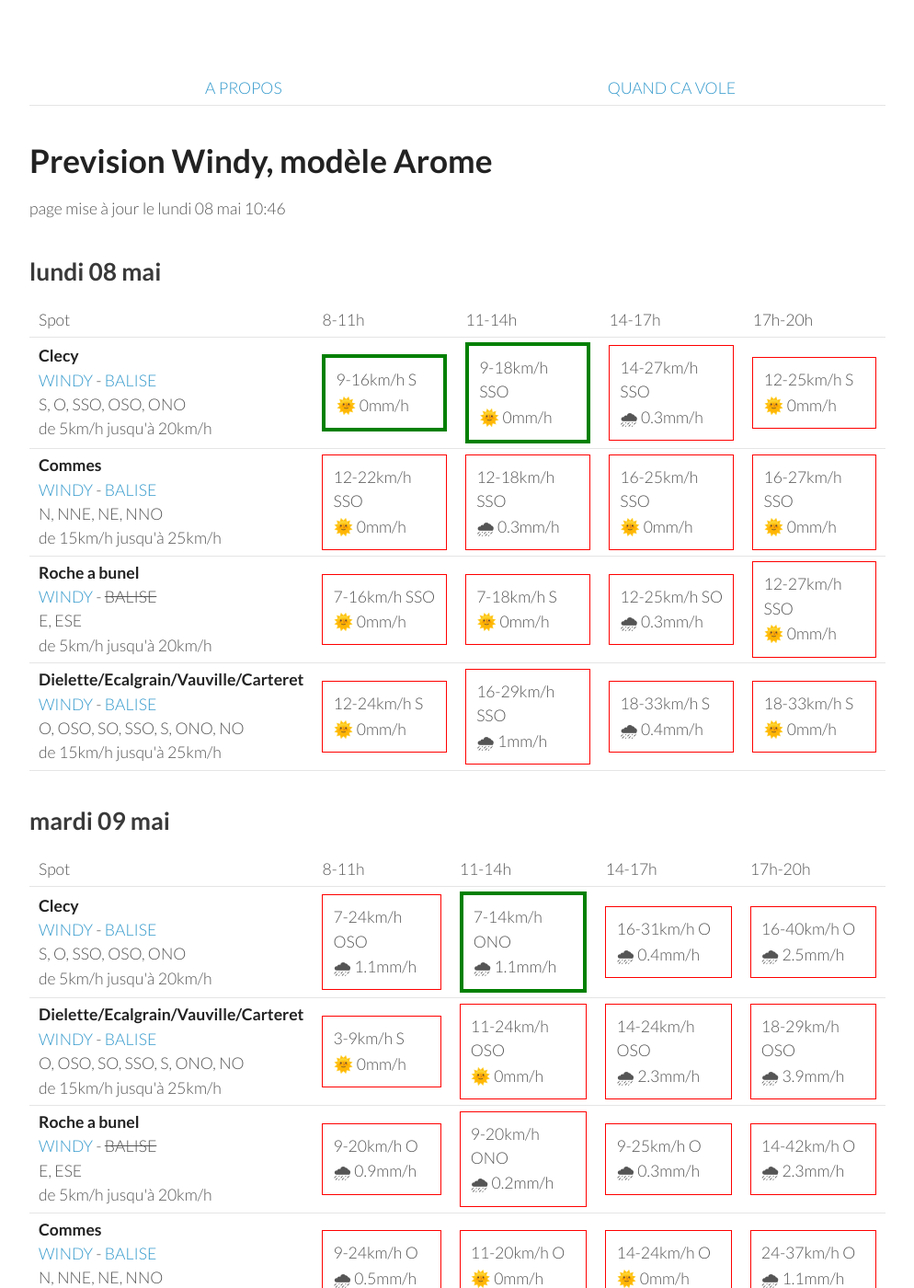
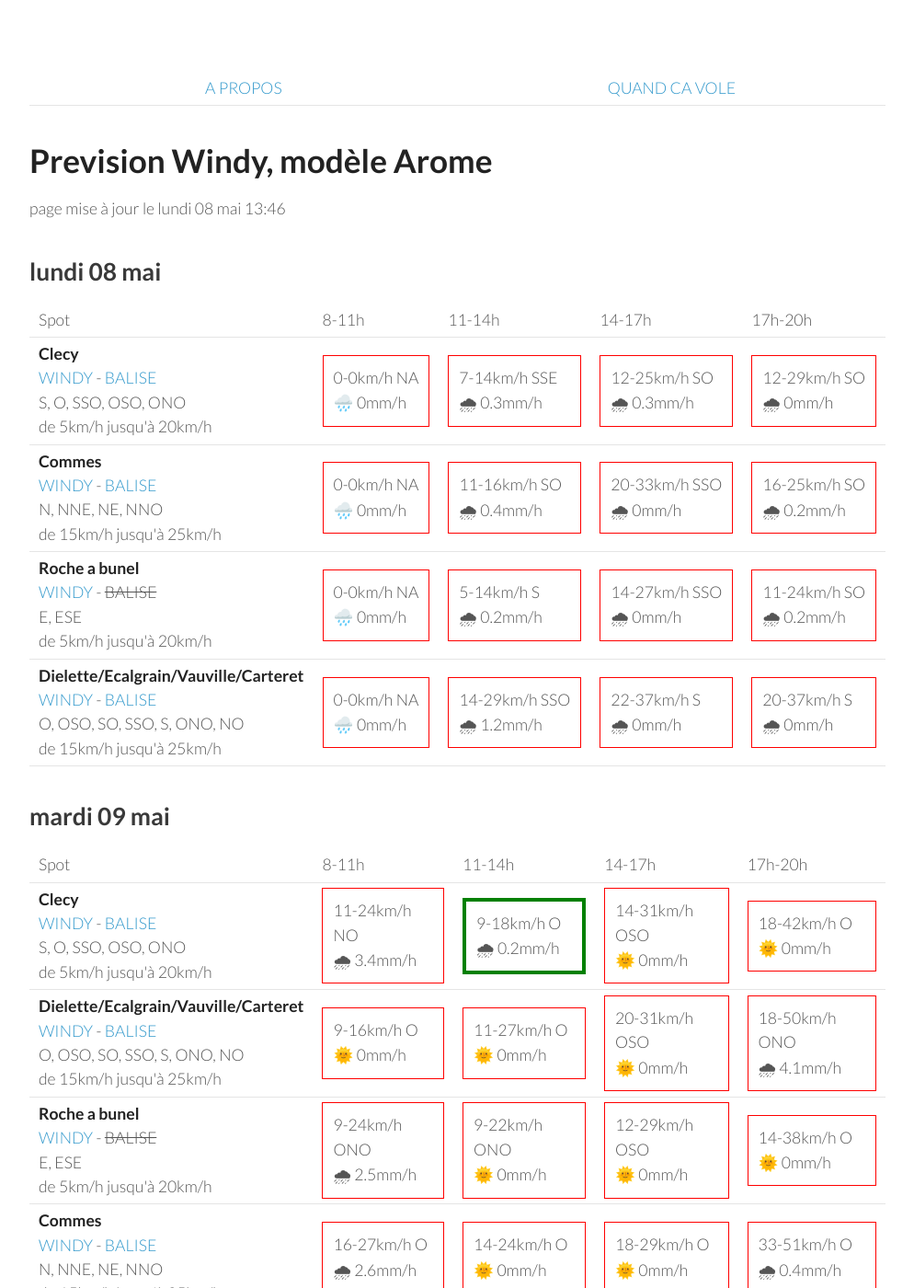
Before and after one commit to parapente-dans-le-nord/parapente-dans-le-nord.github.io, a Jekyll site: the page built from normandie.markdown, in a window 1280 px wide and 1400 px high. Shown: the whole window at 92% size, without its empty margins (26-1020 px from the left). Built offline with Jekyll 4.4.1, drawn with Linux system fonts in a browser that asks for light colours; some of the changed text lies outside the part shown.

Commit message:
update index.markdown

```diff
--- a/normandie.markdown
+++ b/normandie.markdown
@@ -7,7 +7,7 @@ title:  "Tous les spots"
 {: .links}
 
 # Prevision Windy, modèle Arome
-page mise à jour le lundi 08 mai 10:46
+page mise à jour le lundi 08 mai 13:46
 
 ## lundi 08 mai
 
@@ -24,41 +24,37 @@ page mise à jour le lundi 08 mai 10:46
 <tr>
         <td><strong>Clecy</strong><br><a href="https://windy.com/48.929/-0.470?48.516,-0.470,8">WINDY</a> - <span class=""><a href="http://www.balisemeteo.com/balise.php?idBalise=122">BALISE</a> </span><br> <span class="vent-favorable">S, O, SSO, OSO, ONO</span><br><span class="force-vent">de 5km/h jusqu'à 20km/h</span> </td>
 
-            <td><div class="flyable"><p>9-16km/h S</p><p>🌞 0mm/h</p></div></td>
-            <td><div class="flyable"><p>9-18km/h SSO</p><p>🌞 0mm/h</p></div></td>
-            <td><div class="not-flyable"><p>14-27km/h SSO</p><p>🌧 0.3mm/h</p></div></td>
-            <td><div class="not-flyable"><p>12-25km/h S</p><p>🌞 0mm/h</p></div></td>
-
+            <td><div class="not-flyable"><p>0-0km/h NA</p><p>🌧️ 0mm/h</p></div></td>
+            <td><div class="not-flyable"><p>7-14km/h SSE</p><p>🌧 0.3mm/h</p></div></td>
+            <td><div class="not-flyable"><p>12-25km/h SO</p><p>🌧 0.3mm/h</p></div></td>
+            <td><div class="not-flyable"><p>12-29km/h SO</p><p>🌧 0mm/h</p></div></td>
 
     </tr>
 <tr>
         <td><strong>Commes</strong><br><a href="https://windy.com/49.346/-0.726?48.936,-0.726,8">WINDY</a> - <span class=""><a href="http://www.balisemeteo.com/balise.php?idBalise=158">BALISE</a> </span><br> <span class="vent-favorable">N, NNE, NE, NNO</span><br><span class="force-vent">de 15km/h jusqu'à 25km/h</span> </td>
 
-            <td><div class="not-flyable"><p>12-22km/h SSO</p><p>🌞 0mm/h</p></div></td>
-            <td><div class="not-flyable"><p>12-18km/h SSO</p><p>🌧 0.3mm/h</p></div></td>
-            <td><div class="not-flyable"><p>16-25km/h SSO</p><p>🌞 0mm/h</p></div></td>
-            <td><div class="not-flyable"><p>16-27km/h SSO</p><p>🌞 0mm/h</p></div></td>
-
+            <td><div class="not-flyable"><p>0-0km/h NA</p><p>🌧️ 0mm/h</p></div></td>
+            <td><div class="not-flyable"><p>11-16km/h SO</p><p>🌧 0.4mm/h</p></div></td>
+            <td><div class="not-flyable"><p>20-33km/h SSO</p><p>🌧 0mm/h</p></div></td>
+            <td><div class="not-flyable"><p>16-25km/h SO</p><p>🌧 0.2mm/h</p></div></td>
 
     </tr>
 <tr>
         <td><strong>Roche a bunel</strong><br><a href="https://windy.com/48.993/-0.499?48.580,-0.499,8">WINDY</a> - <span class="no-balise"> BALISE </span><br> <span class="vent-favorable">E, ESE</span><br><span class="force-vent">de 5km/h jusqu'à 20km/h</span> </td>
 
-            <td><div class="not-flyable"><p>7-16km/h SSO</p><p>🌞 0mm/h</p></div></td>
-            <td><div class="not-flyable"><p>7-18km/h S</p><p>🌞 0mm/h</p></div></td>
-            <td><div class="not-flyable"><p>12-25km/h SO</p><p>🌧 0.3mm/h</p></div></td>
-            <td><div class="not-flyable"><p>12-27km/h SSO</p><p>🌞 0mm/h</p></div></td>
-
+            <td><div class="not-flyable"><p>0-0km/h NA</p><p>🌧️ 0mm/h</p></div></td>
+            <td><div class="not-flyable"><p>5-14km/h S</p><p>🌧 0.2mm/h</p></div></td>
+            <td><div class="not-flyable"><p>14-27km/h SSO</p><p>🌧 0mm/h</p></div></td>
+            <td><div class="not-flyable"><p>11-24km/h SO</p><p>🌧 0.2mm/h</p></div></td>
 
     </tr>
 <tr>
         <td><strong>Dielette/Ecalgrain/Vauville/Carteret</strong><br><a href="https://windy.com/49.650/-1.856?49.243,-1.856,8">WINDY</a> - <span class=""><a href="http://www.balisemeteo.com/balise.php?idBalise=81">BALISE</a> </span><br> <span class="vent-favorable">O, OSO, SO, SSO, S, ONO, NO</span><br><span class="force-vent">de 15km/h jusqu'à 25km/h</span> </td>
 
-            <td><div class="not-flyable"><p>12-24km/h S</p><p>🌞 0mm/h</p></div></td>
-            <td><div class="not-flyable"><p>16-29km/h SSO</p><p>🌧 1mm/h</p></div></td>
-            <td><div class="not-flyable"><p>18-33km/h S</p><p>🌧 0.4mm/h</p></div></td>
-            <td><div class="not-flyable"><p>18-33km/h S</p><p>🌞 0mm/h</p></div></td>
-
+            <td><div class="not-flyable"><p>0-0km/h NA</p><p>🌧️ 0mm/h</p></div></td>
+            <td><div class="not-flyable"><p>14-29km/h SSO</p><p>🌧 1.2mm/h</p></div></td>
+            <td><div class="not-flyable"><p>22-37km/h S</p><p>🌧 0mm/h</p></div></td>
+            <td><div class="not-flyable"><p>20-37km/h S</p><p>🌧 0mm/h</p></div></td>
 
     </tr>
 
@@ -80,40 +76,40 @@ page mise à jour le lundi 08 mai 10:46
 <tr>
         <td><strong>Clecy</strong><br><a href="https://windy.com/48.929/-0.470?48.516,-0.470,8">WINDY</a> - <span class=""><a href="http://www.balisemeteo.com/balise.php?idBalise=122">BALISE</a> </span><br> <span class="vent-favorable">S, O, SSO, OSO, ONO</span><br><span class="force-vent">de 5km/h jusqu'à 20km/h</span> </td>
 
-            <td><div class="not-flyable"><p>7-24km/h OSO</p><p>🌧 1.1mm/h</p></div></td>
-            <td><div class="flyable"><p>7-14km/h ONO</p><p>🌧 1.1mm/h</p></div></td>
-            <td><div class="not-flyable"><p>16-31km/h O</p><p>🌧 0.4mm/h</p></div></td>
-            <td><div class="not-flyable"><p>16-40km/h O</p><p>🌧 2.5mm/h</p></div></td>
+            <td><div class="not-flyable"><p>11-24km/h NO</p><p>🌧 3.4mm/h</p></div></td>
+            <td><div class="flyable"><p>9-18km/h O</p><p>🌧 0.2mm/h</p></div></td>
+            <td><div class="not-flyable"><p>14-31km/h OSO</p><p>🌞 0mm/h</p></div></td>
+            <td><div class="not-flyable"><p>18-42km/h O</p><p>🌞 0mm/h</p></div></td>
 
 
     </tr>
 <tr>
         <td><strong>Dielette/Ecalgrain/Vauville/Carteret</strong><br><a href="https://windy.com/49.650/-1.856?49.243,-1.856,8">WINDY</a> - <span class=""><a href="http://www.balisemeteo.com/balise.php?idBalise=81">BALISE</a> </span><br> <span class="vent-favorable">O, OSO, SO, SSO, S, ONO, NO</span><br><span class="force-vent">de 15km/h jusqu'à 25km/h</span> </td>
 
-            <td><div class="not-flyable"><p>3-9km/h S</p><p>🌞 0mm/h</p></div></td>
-            <td><div class="not-flyable"><p>11-24km/h OSO</p><p>🌞 0mm/h</p></div></td>
-            <td><div class="not-flyable"><p>14-24km/h OSO</p><p>🌧 2.3mm/h</p></div></td>
-            <td><div class="not-flyable"><p>18-29km/h OSO</p><p>🌧 3.9mm/h</p></div></td>
+            <td><div class="not-flyable"><p>9-16km/h O</p><p>🌞 0mm/h</p></div></td>
+            <td><div class="not-flyable"><p>11-27km/h O</p><p>🌞 0mm/h</p></div></td>
+            <td><div class="not-flyable"><p>20-31km/h OSO</p><p>🌞 0mm/h</p></div></td>
+            <td><div class="not-flyable"><p>18-50km/h ONO</p><p>🌧 4.1mm/h</p></div></td>
 
 
     </tr>
 <tr>
         <td><strong>Roche a bunel</strong><br><a href="https://windy.com/48.993/-0.499?48.580,-0.499,8">WINDY</a> - <span class="no-balise"> BALISE </span><br> <span class="vent-favorable">E, ESE</span><br><span class="force-vent">de 5km/h jusqu'à 20km/h</span> </td>
 
-            <td><div class="not-flyable"><p>9-20km/h O</p><p>🌧 0.9mm/h</p></div></td>
-            <td><div class="not-flyable"><p>9-20km/h ONO</p><p>🌧 0.2mm/h</p></div></td>
-            <td><div class="not-flyable"><p>9-25km/h O</p><p>🌧 0.3mm/h</p></div></td>
-            <td><div class="not-flyable"><p>14-42km/h O</p><p>🌧 2.3mm/h</p></div></td>
+            <td><div class="not-flyable"><p>9-24km/h ONO</p><p>🌧 2.5mm/h</p></div></td>
+            <td><div class="not-flyable"><p>9-22km/h ONO</p><p>🌞 0mm/h</p></div></td>
+            <td><div class="not-flyable"><p>12-29km/h OSO</p><p>🌞 0mm/h</p></div></td>
+            <td><div class="not-flyable"><p>14-38km/h O</p><p>🌞 0mm/h</p></div></td>
 
 
     </tr>
 <tr>
         <td><strong>Commes</strong><br><a href="https://windy.com/49.346/-0.726?48.936,-0.726,8">WINDY</a> - <span class=""><a href="http://www.balisemeteo.com/balise.php?idBalise=158">BALISE</a> </span><br> <span class="vent-favorable">N, NNE, NE, NNO</span><br><span class="force-vent">de 15km/h jusqu'à 25km/h</span> </td>
 
-            <td><div class="not-flyable"><p>9-24km/h O</p><p>🌧 0.5mm/h</p></div></td>
-            <td><div class="not-flyable"><p>11-20km/h O</p><p>🌞 0mm/h</p></div></td>
+            <td><div class="not-flyable"><p>16-27km/h O</p><p>🌧 2.6mm/h</p></div></td>
             <td><div class="not-flyable"><p>14-24km/h O</p><p>🌞 0mm/h</p></div></td>
-            <td><div class="not-flyable"><p>24-37km/h O</p><p>🌧 1.1mm/h</p></div></td>
+            <td><div class="not-flyable"><p>18-29km/h O</p><p>🌞 0mm/h</p></div></td>
+            <td><div class="not-flyable"><p>33-51km/h O</p><p>🌧 0.4mm/h</p></div></td>
 
 
     </tr>
@@ -144,22 +140,22 @@ page mise à jour le lundi 08 mai 10:46
 
     </tr>
 <tr>
-        <td><strong>Clecy</strong><br><a href="https://windy.com/48.929/-0.470?48.516,-0.470,8">WINDY</a> - <span class=""><a href="http://www.balisemeteo.com/balise.php?idBalise=122">BALISE</a> </span><br> <span class="vent-favorable">S, O, SSO, OSO, ONO</span><br><span class="force-vent">de 5km/h jusqu'à 20km/h</span> </td>
-
-            <td><div class="not-flyable"><p>20-40km/h O</p><p>🌧 0.4mm/h</p></div></td>
-            <td><div class="not-flyable"><p>20-46km/h O</p><p>🌧 0.8mm/h</p></div></td>
-            <td><div class="not-flyable"><p>20-48km/h O</p><p>🌧 0.2mm/h</p></div></td>
-            <td><div class="not-flyable"><p>20-46km/h O</p><p>🌧 0.4mm/h</p></div></td>
-
-
-    </tr>
-<tr>
         <td><strong>Commes</strong><br><a href="https://windy.com/49.346/-0.726?48.936,-0.726,8">WINDY</a> - <span class=""><a href="http://www.balisemeteo.com/balise.php?idBalise=158">BALISE</a> </span><br> <span class="vent-favorable">N, NNE, NE, NNO</span><br><span class="force-vent">de 15km/h jusqu'à 25km/h</span> </td>
 
             <td><div class="not-flyable"><p>24-40km/h O</p><p>🌧 0.2mm/h</p></div></td>
             <td><div class="not-flyable"><p>20-40km/h ONO</p><p>🌧 4.9mm/h</p></div></td>
             <td><div class="not-flyable"><p>20-35km/h O</p><p>🌧 6mm/h</p></div></td>
             <td><div class="not-flyable"><p>24-40km/h O</p><p>🌧 1.3mm/h</p></div></td>
+
+
+    </tr>
+<tr>
+        <td><strong>Clecy</strong><br><a href="https://windy.com/48.929/-0.470?48.516,-0.470,8">WINDY</a> - <span class=""><a href="http://www.balisemeteo.com/balise.php?idBalise=122">BALISE</a> </span><br> <span class="vent-favorable">S, O, SSO, OSO, ONO</span><br><span class="force-vent">de 5km/h jusqu'à 20km/h</span> </td>
+
+            <td><div class="not-flyable"><p>18-37km/h O</p><p>🌧 0.4mm/h</p></div></td>
+            <td><div class="not-flyable"><p>18-44km/h O</p><p>🌧 1.3mm/h</p></div></td>
+            <td><div class="not-flyable"><p>18-46km/h O</p><p>🌧 1.2mm/h</p></div></td>
+            <td><div class="not-flyable"><p>20-46km/h O</p><p>🌧 0.4mm/h</p></div></td>
 
 
     </tr>
@@ -200,22 +196,22 @@ page mise à jour le lundi 08 mai 10:46
 
     </tr>
 <tr>
-        <td><strong>Clecy</strong><br><a href="https://windy.com/48.929/-0.470?48.516,-0.470,8">WINDY</a> - <span class=""><a href="http://www.balisemeteo.com/balise.php?idBalise=122">BALISE</a> </span><br> <span class="vent-favorable">S, O, SSO, OSO, ONO</span><br><span class="force-vent">de 5km/h jusqu'à 20km/h</span> </td>
-
-            <td><div class="not-flyable"><p>12-25km/h OSO</p><p>🌞 0mm/h</p></div></td>
-            <td><div class="not-flyable"><p>12-29km/h SO</p><p>🌞 0mm/h</p></div></td>
-            <td><div class="not-flyable"><p>9-25km/h OSO</p><p>🌧 0.2mm/h</p></div></td>
-            <td><div class="not-flyable"><p>5-22km/h OSO</p><p>🌧 0.5mm/h</p></div></td>
-
-
-    </tr>
-<tr>
         <td><strong>Commes</strong><br><a href="https://windy.com/49.346/-0.726?48.936,-0.726,8">WINDY</a> - <span class=""><a href="http://www.balisemeteo.com/balise.php?idBalise=158">BALISE</a> </span><br> <span class="vent-favorable">N, NNE, NE, NNO</span><br><span class="force-vent">de 15km/h jusqu'à 25km/h</span> </td>
 
             <td><div class="not-flyable"><p>18-29km/h OSO</p><p>🌞 0mm/h</p></div></td>
             <td><div class="not-flyable"><p>18-31km/h OSO</p><p>🌞 0mm/h</p></div></td>
             <td><div class="not-flyable"><p>16-31km/h OSO</p><p>🌧 1.1mm/h</p></div></td>
             <td><div class="not-flyable"><p>11-27km/h ONO</p><p>🌧 2.4mm/h</p></div></td>
+
+
+    </tr>
+<tr>
+        <td><strong>Clecy</strong><br><a href="https://windy.com/48.929/-0.470?48.516,-0.470,8">WINDY</a> - <span class=""><a href="http://www.balisemeteo.com/balise.php?idBalise=122">BALISE</a> </span><br> <span class="vent-favorable">S, O, SSO, OSO, ONO</span><br><span class="force-vent">de 5km/h jusqu'à 20km/h</span> </td>
+
+            <td><div class="not-flyable"><p>14-27km/h OSO</p><p>🌞 0mm/h</p></div></td>
+            <td><div class="not-flyable"><p>12-33km/h OSO</p><p>🌞 0mm/h</p></div></td>
+            <td><div class="not-flyable"><p>11-29km/h OSO</p><p>🌧 1.2mm/h</p></div></td>
+            <td><div class="not-flyable"><p>11-27km/h ONO</p><p>🌧 0.5mm/h</p></div></td>
 
 
     </tr>
@@ -268,10 +264,10 @@ page mise à jour le lundi 08 mai 10:46
 <tr>
         <td><strong>Clecy</strong><br><a href="https://windy.com/48.929/-0.470?48.516,-0.470,8">WINDY</a> - <span class=""><a href="http://www.balisemeteo.com/balise.php?idBalise=122">BALISE</a> </span><br> <span class="vent-favorable">S, O, SSO, OSO, ONO</span><br><span class="force-vent">de 5km/h jusqu'à 20km/h</span> </td>
 
-            <td><div class="not-flyable"><p>9-18km/h NNE</p><p>🌞 0mm/h</p></div></td>
-            <td><div class="not-flyable"><p>12-29km/h NNE</p><p>🌞 0mm/h</p></div></td>
-            <td><div class="not-flyable"><p>18-40km/h NNE</p><p>🌧 0.4mm/h</p></div></td>
-            <td><div class="not-flyable"><p>22-46km/h NNE</p><p>🌞 0mm/h</p></div></td>
+            <td><div class="not-flyable"><p>9-18km/h N</p><p>🌞 0mm/h</p></div></td>
+            <td><div class="not-flyable"><p>11-27km/h NE</p><p>🌞 0mm/h</p></div></td>
+            <td><div class="not-flyable"><p>16-35km/h NNE</p><p>🌧 0.7mm/h</p></div></td>
+            <td><div class="not-flyable"><p>20-42km/h N</p><p>🌧 0.5mm/h</p></div></td>
 
 
     </tr>
@@ -322,6 +318,16 @@ page mise à jour le lundi 08 mai 10:46
 
     </tr>
 <tr>
+        <td><strong>Clecy</strong><br><a href="https://windy.com/48.929/-0.470?48.516,-0.470,8">WINDY</a> - <span class=""><a href="http://www.balisemeteo.com/balise.php?idBalise=122">BALISE</a> </span><br> <span class="vent-favorable">S, O, SSO, OSO, ONO</span><br><span class="force-vent">de 5km/h jusqu'à 20km/h</span> </td>
+
+            <td><div class="not-flyable"><p>18-35km/h NNE</p><p>🌧 0.2mm/h</p></div></td>
+            <td><div class="not-flyable"><p>22-44km/h NNE</p><p>🌧 0.3mm/h</p></div></td>
+            <td><div class="not-flyable"><p>22-44km/h NNE</p><p>🌧 0.4mm/h</p></div></td>
+            <td><div class="not-flyable"><p>18-46km/h NNE</p><p>🌧 0.4mm/h</p></div></td>
+
+
+    </tr>
+<tr>
         <td><strong>Roche a bunel</strong><br><a href="https://windy.com/48.993/-0.499?48.580,-0.499,8">WINDY</a> - <span class="no-balise"> BALISE </span><br> <span class="vent-favorable">E, ESE</span><br><span class="force-vent">de 5km/h jusqu'à 20km/h</span> </td>
 
             <td><div class="not-flyable"><p>18-35km/h NNE</p><p>🌧 0.2mm/h</p></div></td>
```
